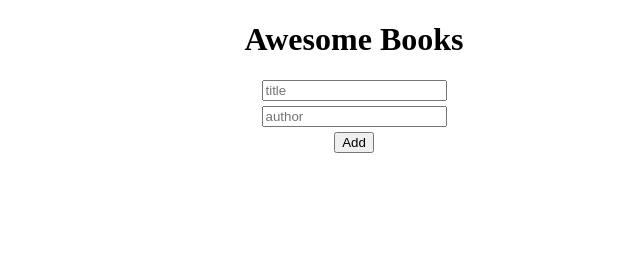
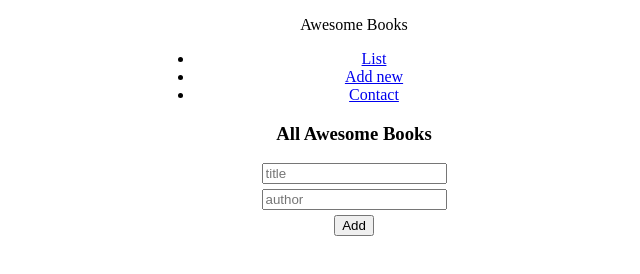
Before and after one commit to over-geek/Awesome-books, a website: page index.html in a window 1280 px wide. Shown: the whole page, without its empty margins (286-926 px from the left). Drawn offline with Linux system fonts and the light colour scheme.

Commit message:
Add header section

```diff
--- a/index.html
+++ b/index.html
@@ -9,8 +9,18 @@
 </head>
 <body>
     <div class="container">
-        <h1>Awesome Books</h1>
+        <header>
+            <p>Awesome Books</p>
+            <nav>
+                <ul class="nav-links">
+                    <li class="border-right"><a href="#book-list">List</a></li>
+                    <li class="border-right"><a href="#new-book">Add new</a></li>
+                    <li><a href="#contact">Contact</a></li>
+                </ul>
+            </nav>
+        </header>
         <section id="book-list">
+            <h3>All Awesome Books</h3>
             <div id="library"></div>
         </section>
         <hr id="dash">
@@ -23,6 +33,7 @@
                 </form>
             </div>
         </section>
+
     </div>
 
     <script src="script.js"></script>
```
